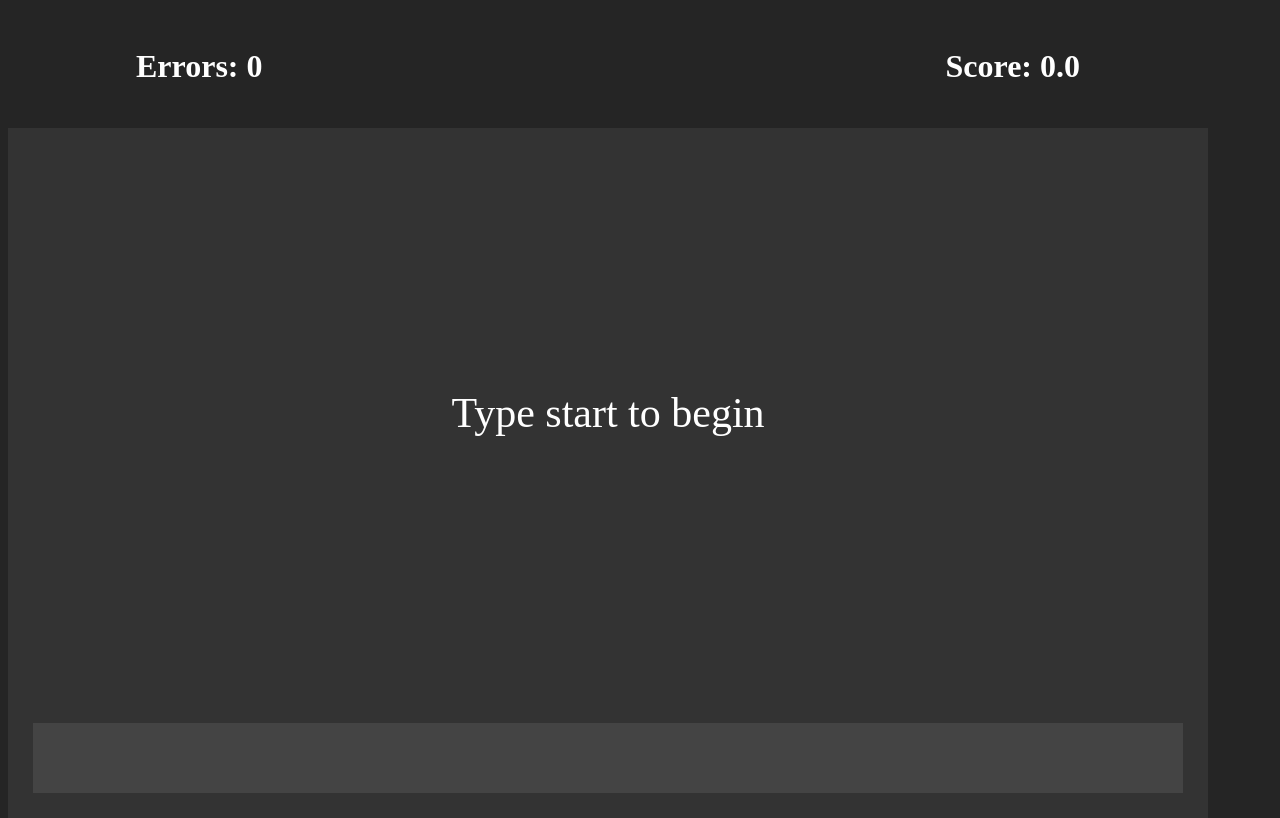
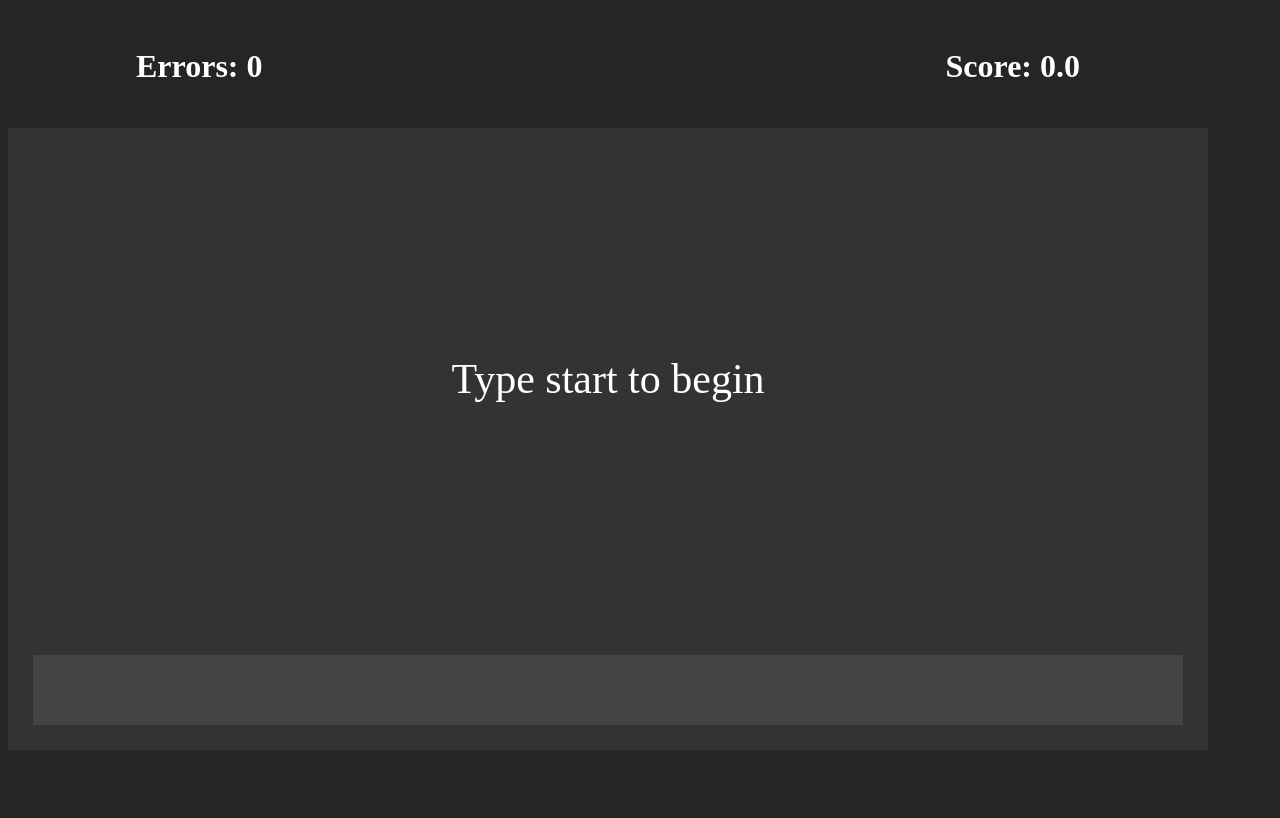
Before and after one commit to mohannmm/oldpersonalsite, a plain HTML site: page hyperTyper/index.html in a window 1280 px wide. Drawn offline with nearby package versions, Linux system fonts and the light colour scheme; no server answers; a web font is replaced by a local one.

Commit message:
height is percentage now

```diff
--- a/hyperTyper/hyperTyper.css
+++ b/hyperTyper/hyperTyper.css
@@ -10,7 +10,7 @@ body {
 
 .container {
         width: 1200px;
-        height: 90%;
+        height: 30%;
         padding: 0;
         margin: auto;
 }
@@ -18,7 +18,7 @@ body {
 .box {
         background-color: #333333;
         overflow: visible;
-        height: 190px;
+        height: 22%;
         width: 1200px;
         font-size: 42px;
         font-family: '8BITWONDERNominal';
@@ -27,6 +27,7 @@ body {
         margin: 0 auto;
         display: flex;
         justify-content: center;
+        overflow: visible;
         /* align horizontal */
         align-items: center;
         /* align vertical */
```
